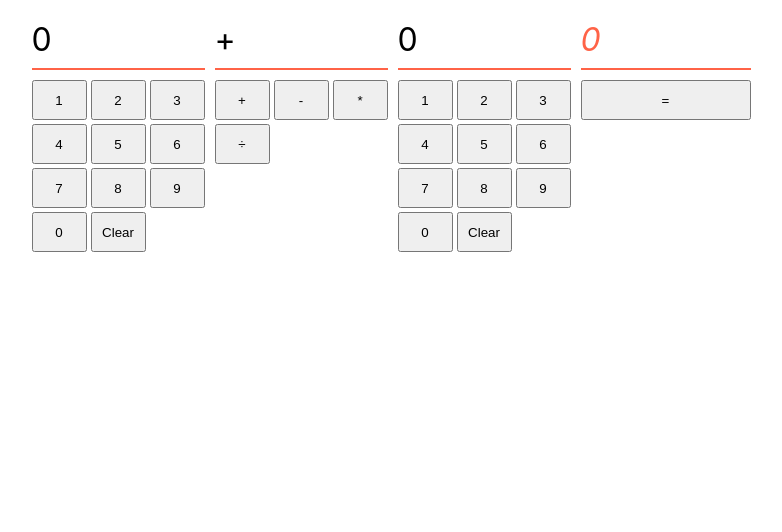
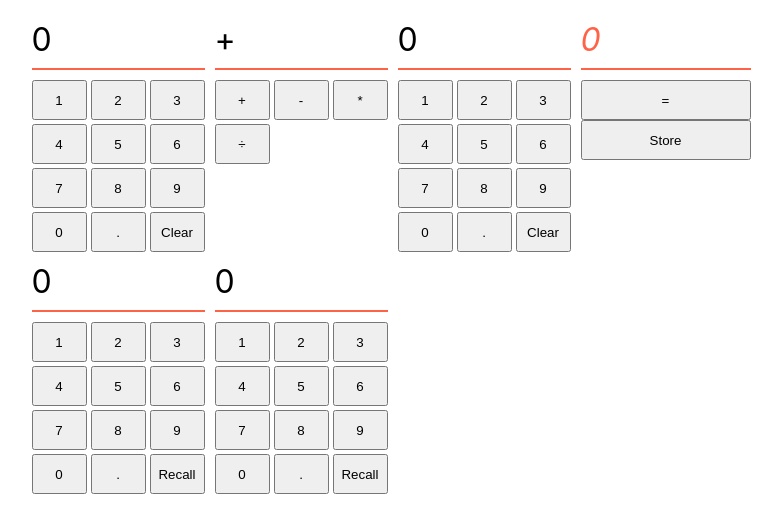
Before and after one commit to boolean-uk/react-state-calculator, a React (Vite) app: page / in a window 1280 px wide. Shown: the top 532 px of the page, without its empty margins (249-1031 px from the left). Built offline with nearby package versions, Linux system fonts and the light colour scheme.

Commit message:
Core + every extension

```diff
--- a/src/App.jsx
+++ b/src/App.jsx
@@ -1,60 +1,150 @@
-import "./App.css"
+import { useState } from "react";
+import "./App.css";
 
 function App() {
+  const [display, setDisplay] = useState("0");
+  const [operation, setOperation] = useState("+");
+  const [secondDisplay, setSecondDisplay] = useState("0");
+  const [result, setResult] = useState("0");
+  const [storedValue, setStoredValue] = useState(null);
+
+  const handleNumberClick = (number) => {
+    if (number === "." && !display.includes(".")) {
+      setDisplay(display + number);
+    } else if (number !== "." && (display === "0" || display === "0.")) {
+      setDisplay(number);
+    } else if (number !== ".") {
+      setDisplay(display + number);
+    }
+  };
+
+  const handleClearClick = () => {
+    setDisplay("0");
+    setSecondDisplay("0");
+    setResult("0");
+  };
+
+  const handleOperationClick = (op) => {
+    setOperation(op);
+    setSecondDisplay(display);
+    setDisplay("0");
+  };
+
+  const handleEqualsClick = () => {
+    switch (operation) {
+      case "+":
+        setResult(parseFloat(secondDisplay) + parseFloat(display));
+        break;
+      case "-":
+        setResult(parseFloat(secondDisplay) - parseFloat(display));
+        break;
+      case "*":
+        setResult(parseFloat(secondDisplay) * parseFloat(display));
+        break;
+      case "÷":
+        setResult(parseFloat(secondDisplay) / parseFloat(display));
+        break;
+      default:
+        break;
+    }
+  };
+
+  const handleStoreClick = () => {
+    setStoredValue(result);
+  };
+
+  const handleRecallClick = (displayNumber) => {
+    if (storedValue !== null) {
+      if (displayNumber === 1) {
+        setDisplay(storedValue);
+      } else if (displayNumber === 2) {
+        setSecondDisplay(storedValue);
+      }
+    }
+  };
 
   return (
     <div className="calculator">
       <div className="panel">
-        <p>0</p>
+        <p>{display}</p>
         <div className="numbers">
-          <button>1</button>
-          <button>2</button>
-          <button>3</button>
-          <button>4</button>
-          <button>5</button>
-          <button>6</button>
-          <button>7</button>
-          <button>8</button>
-          <button>9</button>
-          <button>0</button>
-          <button>Clear</button>
+          {[1, 2, 3, 4, 5, 6, 7, 8, 9, 0, "."].map((number, index) => (
+            <button
+              key={index}
+              onClick={() => handleNumberClick(number.toString())}
+            >
+              {number}
+            </button>
+          ))}
+          <button onClick={handleClearClick}>Clear</button>
         </div>
       </div>
 
       <div className="panel">
-        <p>+</p>
+        <p>{operation}</p>
         <div className="numbers">
-          <button>+</button>
-          <button>-</button>
-          <button>*</button>
-          <button>÷</button>
+          {["+", "-", "*", "÷"].map((op, index) => (
+            <button key={index} onClick={() => handleOperationClick(op)}>
+              {op}
+            </button>
+          ))}
         </div>
       </div>
 
       <div className="panel">
-        <p>0</p>
+        <p>{secondDisplay}</p>
         <div className="numbers">
-          <button>1</button>
-          <button>2</button>
-          <button>3</button>
-          <button>4</button>
-          <button>5</button>
-          <button>6</button>
-          <button>7</button>
-          <button>8</button>
-          <button>9</button>
-          <button>0</button>
-          <button>Clear</button>
+          {[1, 2, 3, 4, 5, 6, 7, 8, 9, 0, "."].map((number, index) => (
+            <button
+              key={index}
+              onClick={() => handleNumberClick(number.toString())}
+            >
+              {number}
+            </button>
+          ))}
+          <button onClick={handleClearClick}>Clear</button>
         </div>
       </div>
+
       <div className="panel answer">
-        <p>0</p>
+        <p>{result}</p>
         <div>
-          <button>=</button>
+          <button onClick={handleEqualsClick}>=</button>
+          <button onClick={handleStoreClick}>Store</button>
+        </div>
+      </div>
+
+      <div className="panel">
+        <p>{display}</p>
+        <div className="numbers">
+          {[1, 2, 3, 4, 5, 6, 7, 8, 9, 0, "."].map((number, index) => (
+            <button
+              key={index}
+              onClick={() => handleNumberClick(number.toString())}
+            >
+              {number}
+            </button>
+          ))}
+          <button onClick={() => handleRecallClick(1)}>Recall</button>
+        </div>
+      </div>
+
+      <div className="panel">
+        <p>{secondDisplay}</p>
+        <div className="numbers">
+          {[1, 2, 3, 4, 5, 6, 7, 8, 9, 0, "."].map((number, index) => (
+            <button
+              key={index}
+              onClick={() => handleNumberClick(number.toString())}
+            >
+              {number}
+            </button>
+          ))}
+          <button onClick={() => handleRecallClick(2)}>Recall</button>
         </div>
       </div>
     </div>
-  )
+  );
 }
 
-export default App
+export default App;
```
